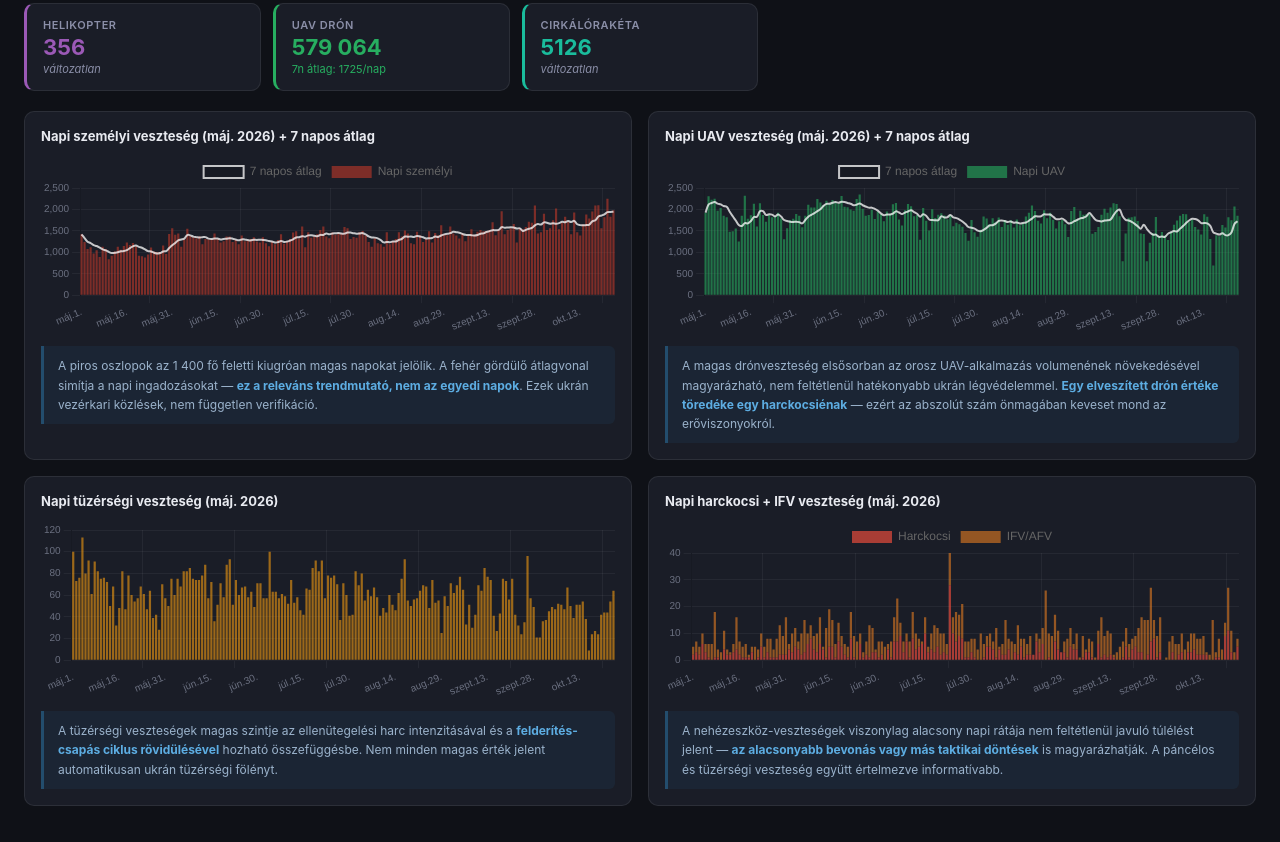
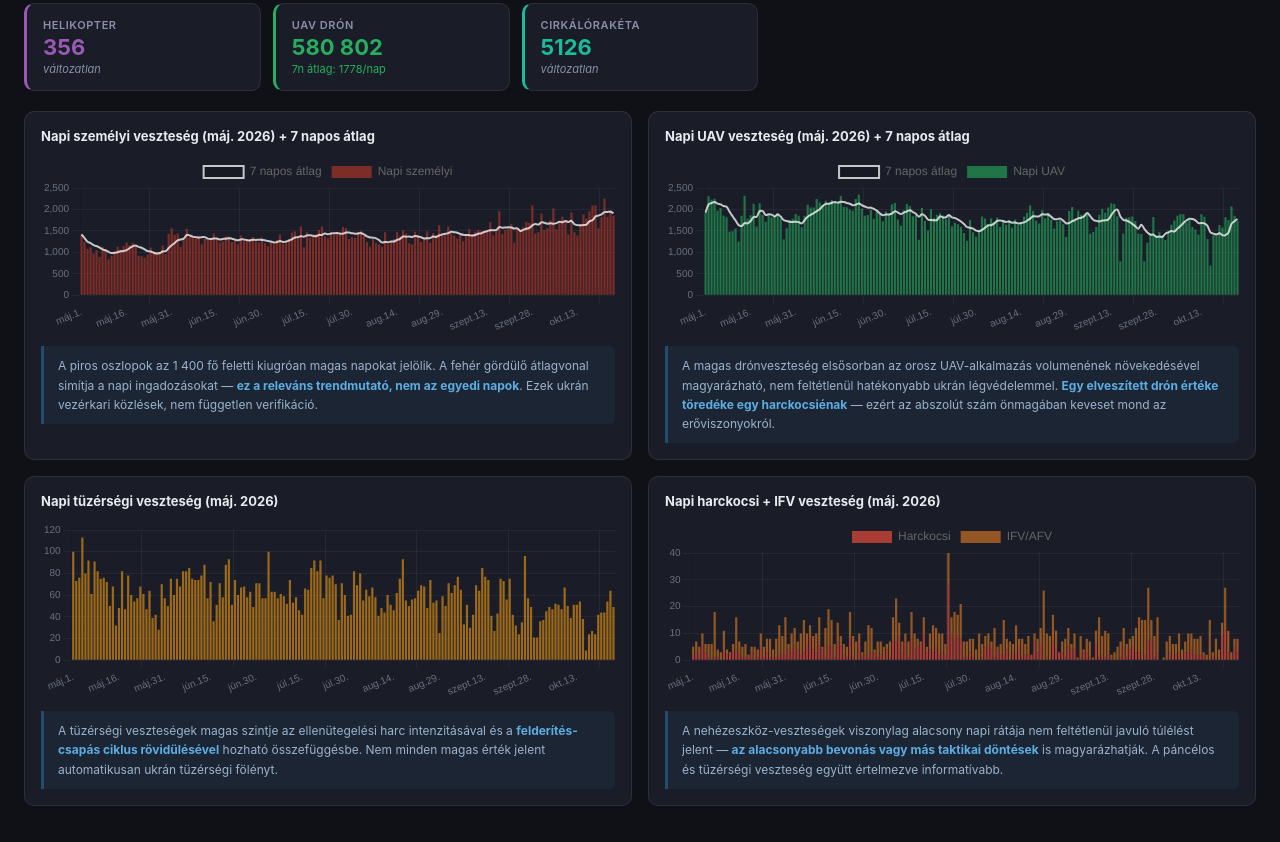
Before and after one commit to antonronogur-boop/ukraine-war-dashboard, a plain HTML site: page index.html in a window 1280 px wide. Shown: the part 963-1805 px from the top of the page. Drawn offline with nearby package versions, Linux system fonts and the light colour scheme.

Commit message:
Auto-update: napi MoD veszteségadat

```diff
--- a/index.html
+++ b/index.html
@@ -889,7 +889,8 @@ const DAILY = [
   {date:"2026-10-21",personnel:1570540,tanks:12436,afv:25586,artillery:51403,mlrs:2228,airdef:1716,planes:449,helicopters:356,uav:573392,missiles:5126,ships:35,submarines:2,vehicles:165278,special:4844,robots:2990},
   {date:"2026-10-22",personnel:1572790,tanks:12439,afv:25594,artillery:51447,mlrs:2229,airdef:1719,planes:449,helicopters:356,uav:575142,missiles:5126,ships:35,submarines:2,vehicles:165641,special:4846,robots:2997},
   {date:"2026-10-23",personnel:1574620,tanks:12439,afv:25597,artillery:51501,mlrs:2230,airdef:1720,planes:449,helicopters:356,uav:577209,missiles:5126,ships:35,submarines:2,vehicles:166088,special:4851,robots:3003},
-  {date:"2026-10-24",personnel:1576600,tanks:12444,afv:25600,artillery:51565,mlrs:2232,airdef:1722,planes:449,helicopters:356,uav:579064,missiles:5126,ships:35,submarines:2,vehicles:166501,special:4852,robots:3011}
+  {date:"2026-10-24",personnel:1576600,tanks:12444,afv:25600,artillery:51565,mlrs:2232,airdef:1722,planes:449,helicopters:356,uav:579064,missiles:5126,ships:35,submarines:2,vehicles:166501,special:4852,robots:3011},
+  {date:"2026-10-25",personnel:1578450,tanks:12447,afv:25605,artillery:51614,mlrs:2237,airdef:1725,planes:449,helicopters:356,uav:580802,missiles:5126,ships:35,submarines:2,vehicles:166918,special:4856,robots:3017}
 ];
 
 // ============================================================
```
Also changed, not shown: 1 other file.
